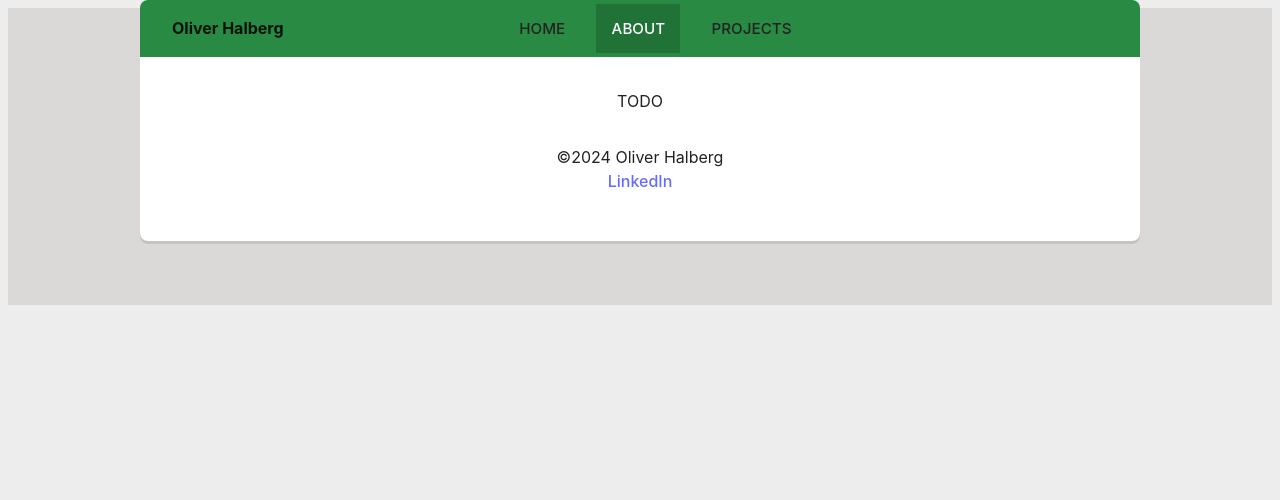
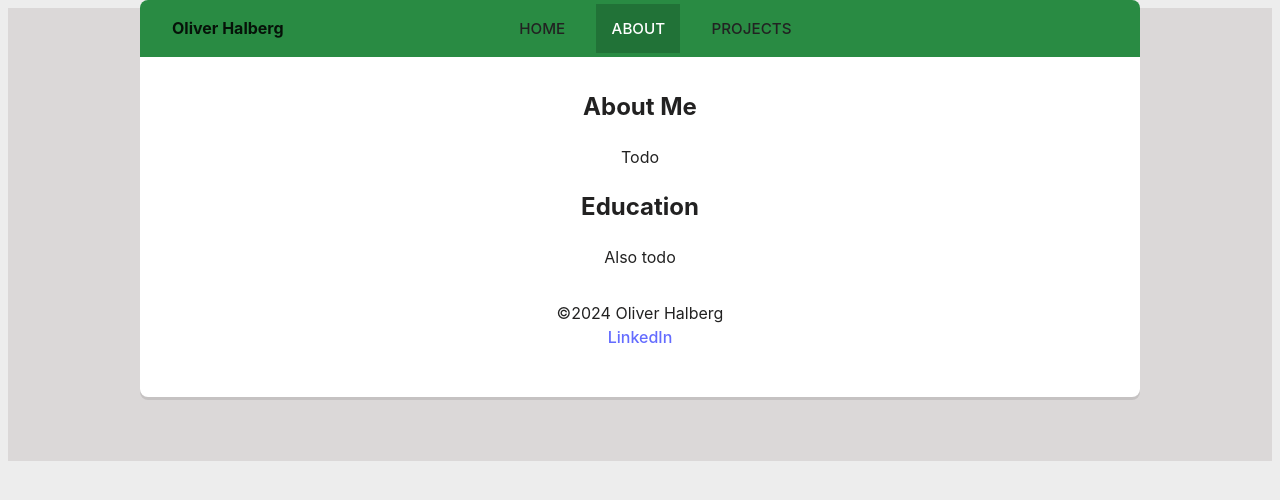
Before and after one commit to oliverhalberg/Portfolio-Site, a React (Vite) app: page /about in a window 1280 px wide. Shown: the top 500 px of the page. Built offline with nearby package versions, Linux system fonts and the light colour scheme.

Commit message:
Added first draft of About component

```diff
--- /dev/null
+++ b/src/About.jsx
@@ -0,0 +1,14 @@
+
+const About = () => {
+    return (
+        <>
+            <h2>About Me</h2>
+            <p>Todo</p>
+            <h2>Education</h2>
+            <p>Also todo</p>
+            {/* Treehouse widget here? */}
+        </>
+    );
+}
+
+export default About;
--- a/src/App.jsx
+++ b/src/App.jsx
@@ -4,6 +4,7 @@ import './App.css'
 import Header from './Header'
 import Home from './Home'
 import Footer from './Footer'
+import About from './About'
 
 function App() {
   const [count, setCount] = useState(0)
@@ -13,7 +14,7 @@ function App() {
       <Header />
       <Routes>
         <Route path='/' element={<Home />} />
-        <Route path='/about' element={<p>TODO</p>} />
+        <Route path='/about' element={<About />} />
         <Route path='/projects' element={<p>TODO</p>} />
       </Routes>
       <Footer />
```
